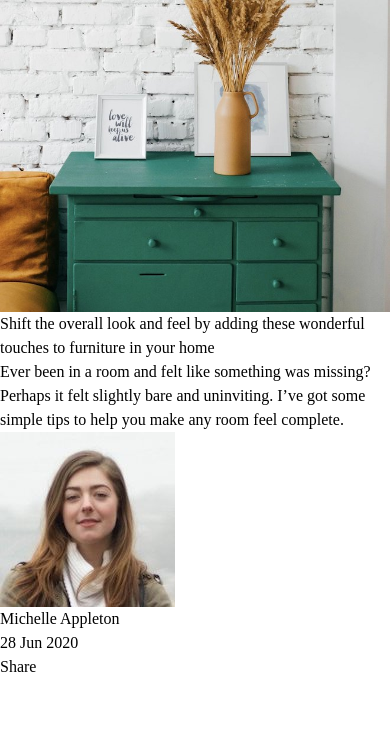
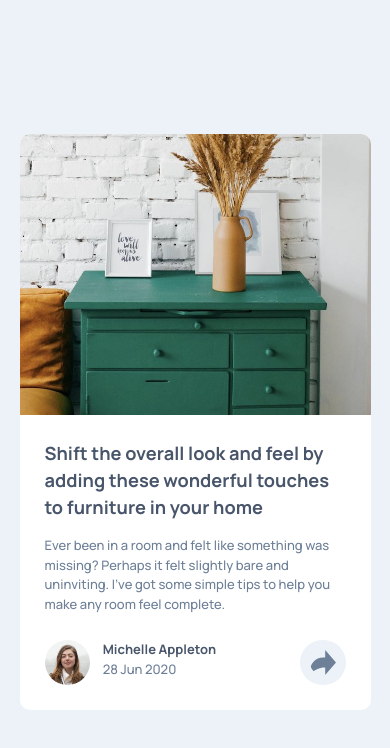
Before and after one commit to Shakil-a/article-preview-component-master, a plain HTML site: page index.html in a window 390 px wide. Drawn offline with Linux system fonts and the light colour scheme.

Commit message:
styling for mobile design

```diff
--- a/index.html
+++ b/index.html
@@ -6,27 +6,26 @@
   <link rel="icon" type="image/png" sizes="32x32" href="./images/favicon-32x32.png">
   <title>Frontend Mentor | Article preview component</title>
   <link rel="stylesheet" href="style.css">
+  <link rel="preconnect" href="https://fonts.googleapis.com">
+<link rel="preconnect" href="https://fonts.gstatic.com" crossorigin>
+<link href="https://fonts.googleapis.com/css2?family=Manrope:wght@200..800&display=swap" rel="stylesheet">
 </head>
 <body>
   <main class="container">
-    <div class="container-img"><img src="./images/drawers.jpg" alt="picture of drawrers"></div>
+    <div class="container-img"><img src="./images/drawers.jpg" alt="picture of drawrers" class="drawers-img"></div>
     <article class="content">
-      <p>Shift the overall look and feel by adding these wonderful
+      <p class="para-bold">Shift the overall look and feel by adding these wonderful
         touches to furniture in your home</p>
-      <p>Ever been in a room and felt like something was missing? Perhaps
+      <p class="para-light">Ever been in a room and felt like something was missing? Perhaps
         it felt slightly bare and uninviting. I’ve got some simple tips
         to help you make any room feel complete.</p>
       <div class="profile-container">
-        <div class="container-left">
           <img src="./images/avatar-michelle.jpg" alt="picture of michelle">
         <div class="profile-container-content">
-          <p>Michelle Appleton</p>
-          <p>28 Jun 2020</p>
+          <p class="name-bold">Michelle Appleton</p>
+          <p class="date-light">28 Jun 2020</p>
         </div>
-        </div>
-      <div class="container-right">
-        Share
-      </div>
+        <img src="./images/icon-share.svg" alt="share icon" class="share-icon">
       </div>
     </article>
   </main>
--- a/style.css
+++ b/style.css
@@ -16,6 +16,13 @@
   body {
     line-height: 1.5;
     -webkit-font-smoothing: antialiased;
+    display: flex;
+    align-items: center;
+    justify-content: center;
+    min-height: 100vh;
+    background-color: var(--Light-Grayish-Blue);
+    font-family: "Manrope", sans-serif;
+    font-size: 13px;
   }
 
   img, picture, video, canvas, svg {
@@ -30,3 +37,60 @@
   p, h1, h2, h3, h4, h5, h6 {
     overflow-wrap: break-word;
   }
+
+  .profile-container{
+    display: flex;
+  }
+
+  main{
+    max-width: 90%;
+    background-color: white;
+    border-radius: 10px;
+  }
+
+  .profile-container img{
+    border-radius: 50%;
+    width: 15%;
+  }
+
+  .content{
+    padding: 25px;
+  }
+
+  .para-bold{
+    font-size: 1.4em;
+    margin-bottom: 0.8em;
+    font-weight: 700;
+    color: var(--Very-Dark-Grayish-Blue);
+  }
+
+  .para-light{
+    font-weight: 500;
+    margin-bottom: 2em;
+    color: var(--Desaturated-Dark-Blue);
+  }
+
+  .share-icon{
+    margin-left: auto;
+    padding: 10px;
+    background: var(--Light-Grayish-Blue);
+  }
+
+  .name-bold{
+    color: var(--Very-Dark-Grayish-Blue);
+    font-weight: 700;
+  }
+
+  .date-light{
+    color: var(--Desaturated-Dark-Blue);
+    font-weight: 500;
+  }
+
+  .profile-container-content{
+    margin-left: 1em;
+  }
+
+  .drawers-img{
+    border-top-left-radius: 10px;
+    border-top-right-radius: 10px;
+  }
```
